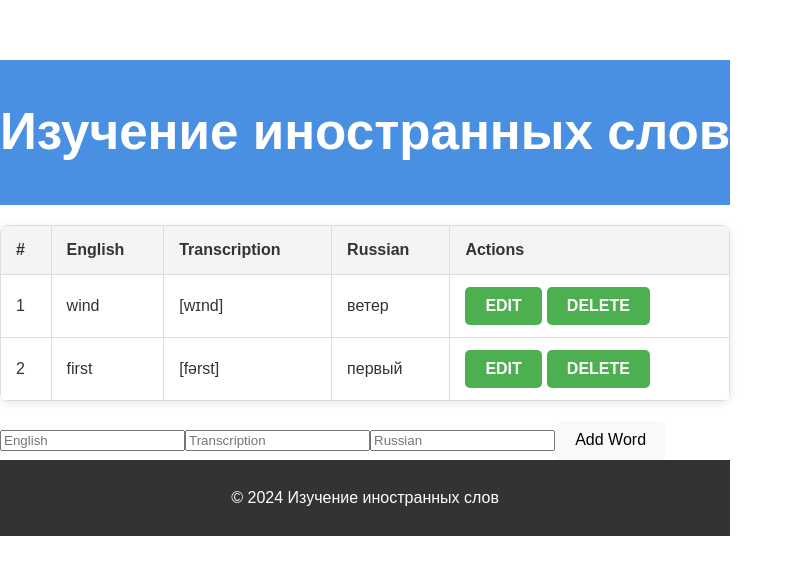
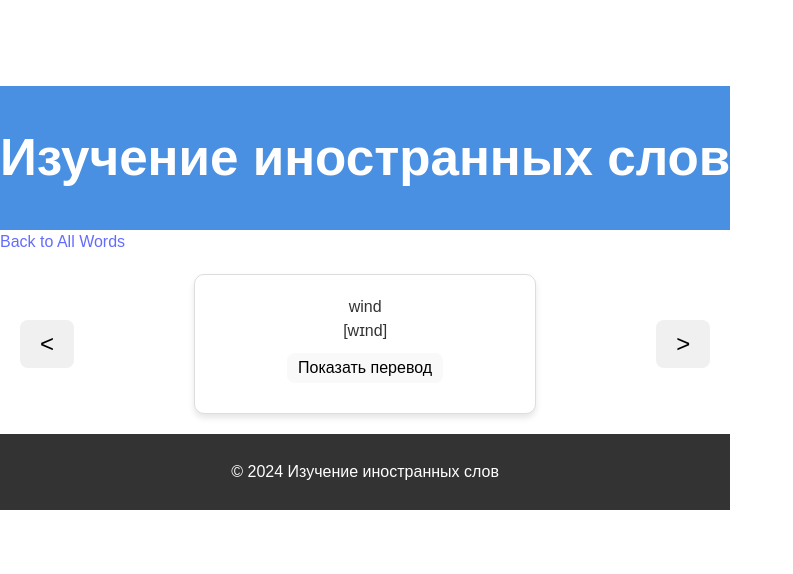
Before and after one commit to Dinovo-Ilmira/languageCards, a React (Vite) app: page /word/1 in a window 1280 px wide. Shown: the part 102-676 px from the top of the page, without its empty margins (0-793 px from the left). Built offline with nearby package versions, Linux system fonts and the light colour scheme.

Commit message:
Added animation to word cards and adjusted button positioning

```diff
--- a/package.json
+++ b/package.json
@@ -11,7 +11,9 @@
   },
   "dependencies": {
     "react": "^18.2.0",
-    "react-dom": "^18.2.0"
+    "react-dom": "^18.2.0",
+    "react-router-dom": "^6.23.0",
+    "react-transition-group": "^4.4.5"
   },
   "devDependencies": {
     "@types/react": "^18.2.66",
--- a/src/App.jsx
+++ b/src/App.jsx
@@ -1,6 +1,6 @@
 import React, { useState } from 'react';
+import { BrowserRouter as Router, Route, Routes, Link } from 'react-router-dom';
 import Header from './components/Header/Header';
-import Main from './components/Main/Main';
 import Footer from './components/Footer/Footer';
 import './styles.css';
 import CardList from './components/CardList/CardList';
@@ -10,40 +10,24 @@ function App() {
   const [words, setWords] = useState([
     { id: 1, english: 'wind', transcription: '[wɪnd]', russian: 'ветер' },
     { id: 2, english: 'first', transcription: '[fərst]', russian: 'первый' },
-
   ]);
-  const [selectedWord, setSelectedWord] = useState(null);
-
-  const handleSelectWord = (word) => {
-    setSelectedWord(word);
-  };
-
-  const handleAddWord = (newWord) => {
-    setWords([...words, { ...newWord, id: Date.now() }]);
-  };
-
-  const handleUpdateWord = (updatedWord) => {
-    setWords(words.map(word => word.id === updatedWord.id ? updatedWord : word));
-    setSelectedWord(null);
-  };
-
-  const handleDeleteWord = (id) => {
-    setWords(words.filter(word => word.id !== id));
-  };
 
   return (
-    <div className="app">
-      <Header />
-      {selectedWord && <WordCard word={selectedWord} />}
-      <CardList
-        words={words}
-        onSelectWord={handleSelectWord}
-        onAddWord={handleAddWord}
-        onUpdateWord={handleUpdateWord}
-        onDeleteWord={handleDeleteWord}
-      />
-      <Footer />
-    </div>
+    <Router>
+      <div className="app">
+        <Header />
+        <Routes>
+          <Route path="/" element={<CardList words={words} />} />
+          <Route path="/word/:id" element={
+            <>
+              <Link to="/" className="back-link">Back to All Words</Link>
+              <WordCard words={words} />
+            </>
+          } />
+        </Routes>
+        <Footer />
+      </div>
+    </Router>
   );
 }
 
--- a/src/components/CardList/CardList.jsx
+++ b/src/components/CardList/CardList.jsx
@@ -1,28 +1,21 @@
 import React, { useState } from 'react';
+import { useNavigate } from 'react-router-dom';
 import './CardList.css';
 
-const CardList = ({ words, onSelectWord, onAddWord, onUpdateWord, onDeleteWord }) => {
+const CardList = ({ words, onAddWord, onUpdateWord, onDeleteWord }) => {
+  const navigate = useNavigate();
   const [editWordId, setEditWordId] = useState(null);
   const [currentWord, setCurrentWord] = useState({ english: '', transcription: '', russian: '' });
   const [newWord, setNewWord] = useState({ english: '', transcription: '', russian: '' });
-  const [selectedWord, setSelectedWord] = useState(null);
-  const [showTranslation, setShowTranslation] = useState(false);
-
-  const handleAddWord = (word) => {
-    const newWord = { id: words.length + 1, english: word.english, transcription: word.transcription, russian: word.russian };
-    setWords([...words, newWord]);
-    setNewWord({ english: '', transcription: '', russian: '' });
-  };
 
   const handleEdit = (word) => {
     setEditWordId(word.id);
     setCurrentWord({ ...word });
   };
 
-  const handleSave = (id) => {
-    onUpdateWord({ ...currentWord, id: id });
+  const handleSave = () => {
+    onUpdateWord({ ...currentWord, id: editWordId });
     setEditWordId(null);
-    setCurrentWord({ english: '', transcription: '', russian: '' });
   };
 
   const handleDelete = (id) => {
@@ -31,7 +24,6 @@ const CardList = ({ words, onSelectWord, onAddWord, onUpdateWord, onDeleteWord }
 
   const handleCancel = () => {
     setEditWordId(null);
-    setCurrentWord({ english: '', transcription: '', russian: '' });
   };
 
   const handleAdd = () => {
@@ -40,16 +32,7 @@ const CardList = ({ words, onSelectWord, onAddWord, onUpdateWord, onDeleteWord }
   };
 
   const handleSelectWord = (word) => {
-    setSelectedWord(word);
-    setShowTranslation(false);
-  };
-
-  const handleCloseCard = () => {
-    setSelectedWord(null);
-  };
-
-  const handleToggleTranslation = () => {
-    setShowTranslation(true);
+    navigate(`/word/${word.id}`);
   };
 
   return (
@@ -70,27 +53,9 @@ const CardList = ({ words, onSelectWord, onAddWord, onUpdateWord, onDeleteWord }
               <td>{index + 1}</td>
               {editWordId === word.id ? (
                 <>
-                  <td>
-                    <input
-                      type="text"
-                      value={currentWord.english}
-                      onChange={(e) => setCurrentWord({ ...currentWord, english: e.target.value })}
-                    />
-                  </td>
-                  <td>
-                    <input
-                      type="text"
-                      value={currentWord.transcription}
-                      onChange={(e) => setCurrentWord({ ...currentWord, transcription: e.target.value })}
-                    />
-                  </td>
-                  <td>
-                    <input
-                      type="text"
-                      value={currentWord.russian}
-                      onChange={(e) => setCurrentWord({ ...currentWord, russian: e.target.value })}
-                    />
-                  </td>
+                  <td><input type="text" value={currentWord.english} onChange={(e) => setCurrentWord({ ...currentWord, english: e.target.value })} /></td>
+                  <td><input type="text" value={currentWord.transcription} onChange={(e) => setCurrentWord({ ...currentWord, transcription: e.target.value })} /></td>
+                  <td><input type="text" value={currentWord.russian} onChange={(e) => setCurrentWord({ ...currentWord, russian: e.target.value })} /></td>
                 </>
               ) : (
                 <>
@@ -102,7 +67,7 @@ const CardList = ({ words, onSelectWord, onAddWord, onUpdateWord, onDeleteWord }
               <td>
                 {editWordId === word.id ? (
                   <>
-                    <button onClick={() => handleSave(word.id)}>Save</button>
+                    <button onClick={handleSave}>Save</button>
                     <button onClick={handleCancel}>Cancel</button>
                   </>
                 ) : (
@@ -116,37 +81,10 @@ const CardList = ({ words, onSelectWord, onAddWord, onUpdateWord, onDeleteWord }
           ))}
         </tbody>
       </table>
-
-
-      {selectedWord && (
-        <div className="word-card">
-          <h2>{selectedWord.english}</h2>
-          <p>Transcription: {selectedWord.transcription}</p>
-          {showTranslation && <p>Russian: {selectedWord.russian}</p>}
-          <button onClick={handleToggleTranslation}>Show Translation</button>
-          <button onClick={handleCloseCard}>Close</button>
-        </div>
-      )}
-
       <div>
-        <input
-          type="text"
-          placeholder="English"
-          value={newWord.english}
-          onChange={(e) => setNewWord({ ...newWord, english: e.target.value })}
-        />
-        <input
-          type="text"
-          placeholder="Transcription"
-          value={newWord.transcription}
-          onChange={(e) => setNewWord({ ...newWord, transcription: e.target.value })}
-        />
-        <input
-          type="text"
-          placeholder="Russian"
-          value={newWord.russian}
-          onChange={(e) => setNewWord({ ...newWord, russian: e.target.value })}
-        />
+        <input type="text" placeholder="English" value={newWord.english} onChange={(e) => setNewWord({ ...newWord, english: e.target.value })} />
+        <input type="text" placeholder="Transcription" value={newWord.transcription} onChange={(e) => setNewWord({ ...newWord, transcription: e.target.value })} />
+        <input type="text" placeholder="Russian" value={newWord.russian} onChange={(e) => setNewWord({ ...newWord, russian: e.target.value })} />
         <button onClick={handleAdd}>Add Word</button>
       </div>
     </div>
--- a/src/components/WordCard/WordCard.css
+++ b/src/components/WordCard/WordCard.css
@@ -1,12 +1,27 @@
+.word-carousel {
+  display: flex;
+  align-items: center;
+  justify-content: space-between;
+  padding: 20px;
+}
+
+.control-button {
+  background-color: #f0f0f0;
+  border: none;
+  padding: 10px 20px;
+  cursor: pointer;
+  font-size: 24px;
+}
+
 .word-card {
+  flex-grow: 1;
+  margin: 0 20px;
   background-color: #ffffff;
   box-shadow: 0 4px 6px rgba(0, 0, 0, 0.1);
   border-radius: 10px;
   padding: 20px;
-    margin-bottom: 20px;
   text-align: center;
-    max-width: 240px;
-    margin: 20px auto;
+  max-width: 300px;
 }
 
 .word-card h2 {
@@ -23,5 +38,24 @@
   margin: 10px auto;
   padding: 5px 10px;
   cursor: pointer;
+}
 
+.word-card {
+  transition: transform 0.5s ease-in-out;
 }
+
+.slide-left-enter, .slide-left-exit-active {
+  transform: translateX(100%);
+}
+
+.slide-left-enter-active, .slide-left-exit {
+  transform: translateX(0);
+}
+
+.slide-right-enter, .slide-right-exit-active {
+  transform: translateX(-100%);
+}
+
+.slide-right-enter-active, .slide-right-exit {
+  transform: translateX(0);
+}
--- a/src/components/WordCard/WordCard.jsx
+++ b/src/components/WordCard/WordCard.jsx
@@ -1,19 +1,58 @@
-import React, { useState } from 'react';
+import React, { useState, useEffect } from 'react';
+import { useParams, useNavigate } from 'react-router-dom';
 import './WordCard.css';
-import '../../styles.css';
 
+const WordCard = ({ words }) => {
+  const { id } = useParams();
+  const navigate = useNavigate();
 
-const WordCard = ({ word }) => {
+  if (!Array.isArray(words) || words.length === 0) {
+    return <p>Слова отсутствуют</p>;
+  }
+
+  const initialIndex = words.findIndex(word => word.id === parseInt(id));
+  const [currentIndex, setCurrentIndex] = useState(initialIndex >= 0 ? initialIndex : 0);
+  const [animationClass, setAnimationClass] = useState('');
+
+  const changeWord = (newIndex, direction) => {
+    setAnimationClass(direction === 'next' ? 'slide-left' : 'slide-right');
+    setCurrentIndex(newIndex);
+    navigate(`/word/${words[newIndex].id}`);
+  };
+
+  const nextWord = () => {
+    const newIndex = (currentIndex + 1) % words.length;
+    changeWord(newIndex, 'next');
+  };
+
+  const prevWord = () => {
+    const newIndex = (currentIndex - 1 + words.length) % words.length;
+    changeWord(newIndex, 'prev');
+  };
+
+  useEffect(() => {
+    const timer = setTimeout(() => {
+      setAnimationClass('');
+    }, 500);
+
+    return () => clearTimeout(timer);
+  }, [currentIndex]);
+
+  const word = words[currentIndex];
   const [showTranslation, setShowTranslation] = useState(false);
 
   return (
-    <div className="word-card">
-      <div className="english">{word.english}</div>
-      <div className="transcription">{word.transcription}</div>
-      {showTranslation && <div className="russian">{word.russian}</div>}
-      <button onClick={() => setShowTranslation(!showTranslation)}>
-        {showTranslation ? 'Скрыть' : 'Показать перевод'}
-      </button>
+    <div className="word-carousel">
+      <button className="control-button" onClick={prevWord}>&lt;</button>
+      <div className={`word-card ${animationClass}`}>
+        <div className="english">{word.english}</div>
+        <div className="transcription">{word.transcription}</div>
+        {showTranslation && <div className="russian">{word.russian}</div>}
+        <button onClick={() => setShowTranslation(!showTranslation)}>
+          {showTranslation ? 'Скрыть перевод' : 'Показать перевод'}
+        </button>
+      </div>
+      <button className="control-button" onClick={nextWord}>&gt;</button>
     </div>
   );
 };
--- /dev/null
+++ b/src/components/WordCarousel/WordCarousel.css
@@ -0,0 +1,57 @@
+.word-carousel {
+    display: flex;
+    align-items: center;
+    justify-content: center;
+    padding: 20px;
+    gap: 20px;
+    max-width: 600px;
+    margin: auto;
+  }
+
+  .control-button {
+    background: none;
+    border: 2px solid #ccc;
+    border-radius: 5px;
+    padding: 10px 20px;
+    font-size: 24px;
+    cursor: pointer;
+    color: #333;
+  }
+
+  .control-button:hover {
+    background-color: #ddd;
+  }
+
+  .word-card {
+    padding: 20px;
+    border: 1px solid #ccc;
+    border-radius: 10px;
+    box-shadow: 0 2px 5px rgba(0, 0, 0, 0.1);
+    min-width: 300px;
+  }
+
+  .control-button.left {
+    margin-right: auto;
+  }
+
+  .control-button.right {
+    margin-left: auto;
+  }
+
+.slide-left-enter {
+    transform: translateX(100%);
+  }
+
+  .slide-left-enter-active {
+    transform: translateX(0);
+    transition: transform 300ms;
+  }
+
+  .slide-right-enter {
+    transform: translateX(-100%);
+  }
+
+  .slide-right-enter-active {
+    transform: translateX(0);
+    transition: transform 300ms;
+  }
```
Also changed, not shown: src/components/WordCarousel/WordCarousel.jsx (added, +31 -0 lines), 1 other file (tests, documents, lock files or other folders). Lines whose indentation alone changed are shown as unchanged.
